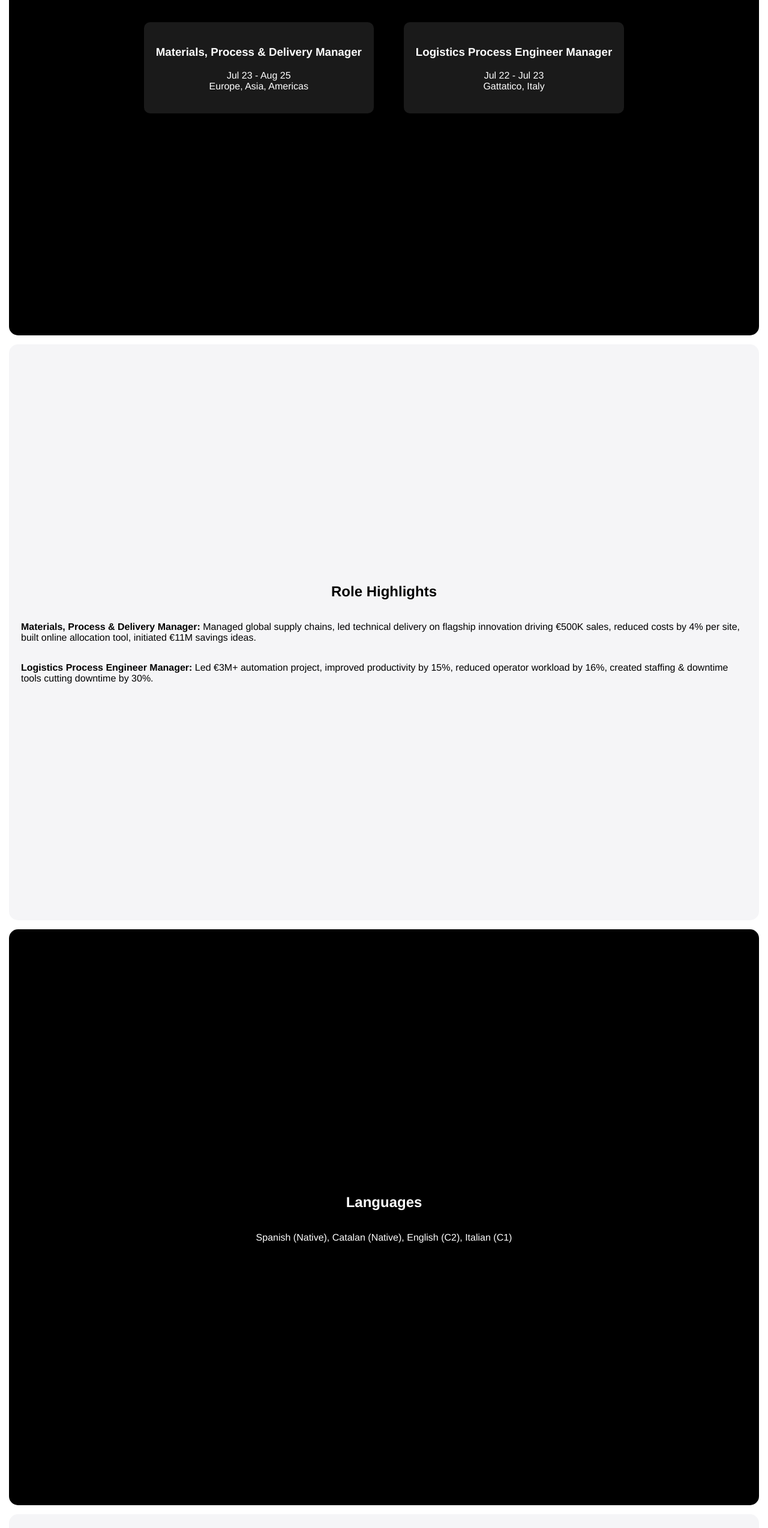
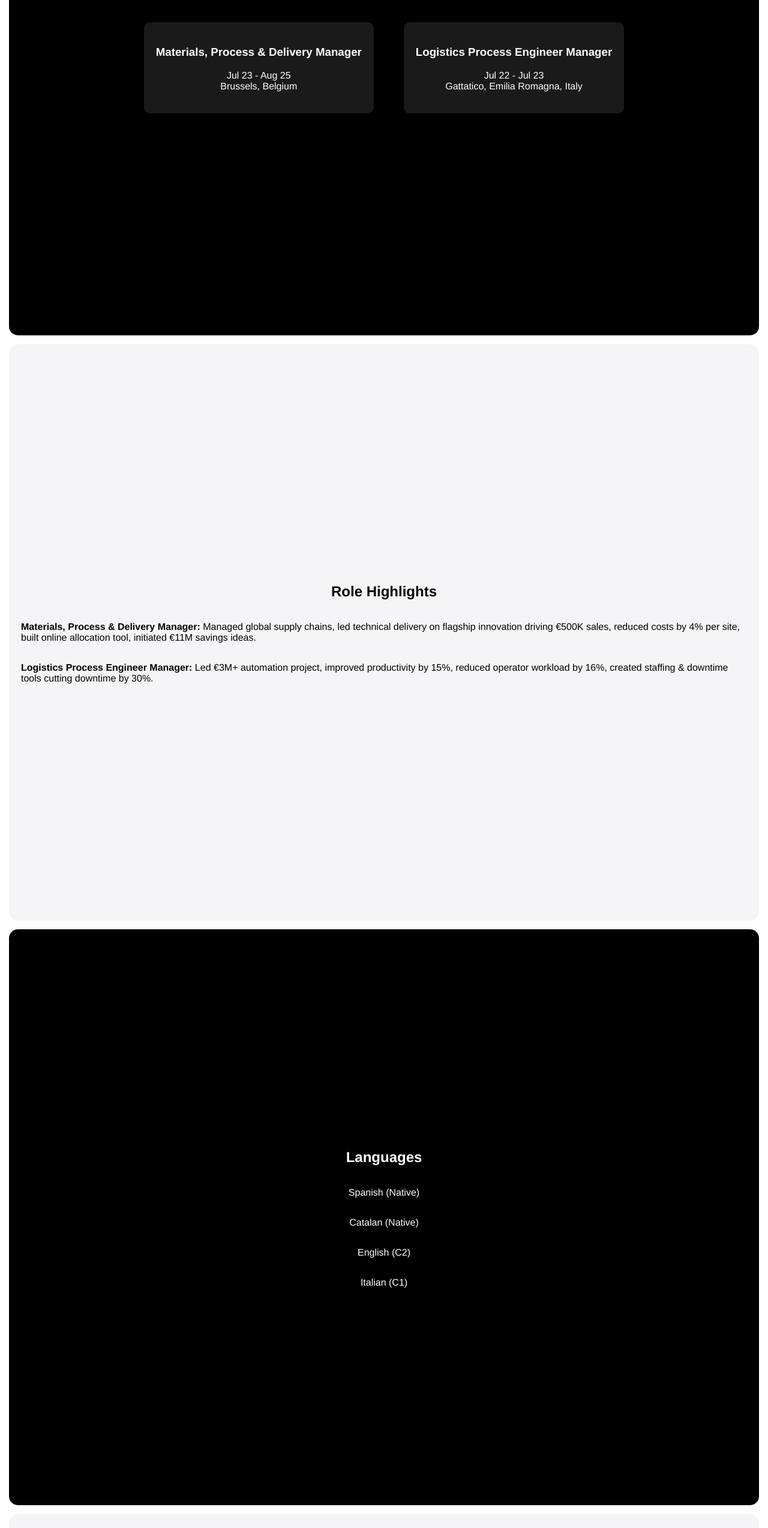
Before and after one commit to roger-ferre/rogerferre.net, a plain HTML site: page index.html in a window 1280 px wide. Shown: the part 2366-4913 px from the top of the page at 60% size. Drawn offline with Linux system fonts and the light colour scheme.

Commit message:
Update index.html

```diff
--- a/index.html
+++ b/index.html
@@ -10,7 +10,6 @@
         font-family: 'Helvetica Neue', Helvetica, Arial, sans-serif;
         color: #000;
         background: #ffffff;
-            scroll-behavior: smooth;
     }
 
     section {
@@ -19,26 +18,24 @@
         flex-direction: column;
         justify-content: center;
         align-items: center;
-            animation: fadeInOut 1s ease-in-out forwards;
-            margin: 15px; /* small outer space to show white background */
+        margin: 15px;
         border-radius: 15px;
         padding: 20px;
+        opacity: 0;
+        transition: opacity 1s ease-in-out;
     }
 
-        /* Fade animation */
-        @keyframes fadeInOut {
-            0% {opacity: 0;}
-            50% {opacity: 1;}
-            100% {opacity: 1;}
+    section.visible {
+        opacity: 1;
     }
 
-        /* Default section background: black with white text */
+    /* Black sections */
     section:not(.light) {
         background: #000;
         color: #fff;
     }
 
-        /* Light sections override */
+    /* Light sections */
     .light {
         background: #F5F5F7;
         color: #000;
@@ -95,10 +92,6 @@
         color: inherit;
         text-decoration: underline;
     }
-
-        html {
-            scroll-behavior: smooth;
-        }
 </style>
 </head>
 <body>
@@ -129,11 +122,11 @@
     <div class="timeline">
         <div class="timeline-item">
             <h3>Materials, Process & Delivery Manager</h3>
-                <p>Jul 23 - Aug 25<br>Europe, Asia, Americas</p>
+            <p>Jul 23 - Aug 25<br>Brussels, Belgium</p>
         </div>
         <div class="timeline-item">
             <h3>Logistics Process Engineer Manager</h3>
-                <p>Jul 22 - Jul 23<br>Gattatico, Italy</p>
+            <p>Jul 22 - Jul 23<br>Gattatico, Emilia Romagna, Italy</p>
         </div>
     </div>
 </section>
@@ -146,13 +139,37 @@
 
 <section class="languages">
     <h2>Languages</h2>
-        <p>Spanish (Native), Catalan (Native), English (C2), Italian (C1)</p>
+    <p>Spanish (Native)</p>
+    <p>Catalan (Native)</p>
+    <p>English (C2)</p>
+    <p>Italian (C1)</p>
 </section>
 
 <section class="info light">
     <h2>General Information</h2>
-        <p>Awarded Special Distinction in Mechanical Engineering. Named best academic trajectory by ENGINYERS BCN. Won Best Thesis of the Year on P&G operational strategies. Extensive volunteer work, 740 GMAT. Passionate about business, self-development, and Roman history.</p>
+    <p>Awarded Special Distinction in Mechanical Engineering</p>
+    <p>Named best academic trajectory by ENGINYERS BCN</p>
+    <p>Won Best Thesis of the Year</p>
+    <p>Volunteered at the Johan Cruyff's Forundation</p>
+    <p>Reached a 740 GMAT</p>
+    <p>Passionate about business, self-development, and Roman history</p>
 </section>
+
+<script>
+    const observer = new IntersectionObserver((entries) => {
+        entries.forEach(entry => {
+            if(entry.isIntersecting){
+                entry.target.classList.add('visible');
+            } else {
+                entry.target.classList.remove('visible');
+            }
+        });
+    }, { threshold: 0.3 });
+
+    document.querySelectorAll('section').forEach(section => {
+        observer.observe(section);
+    });
+</script>
 
 </body>
 </html>
```
Lines whose indentation alone changed are shown as unchanged.
